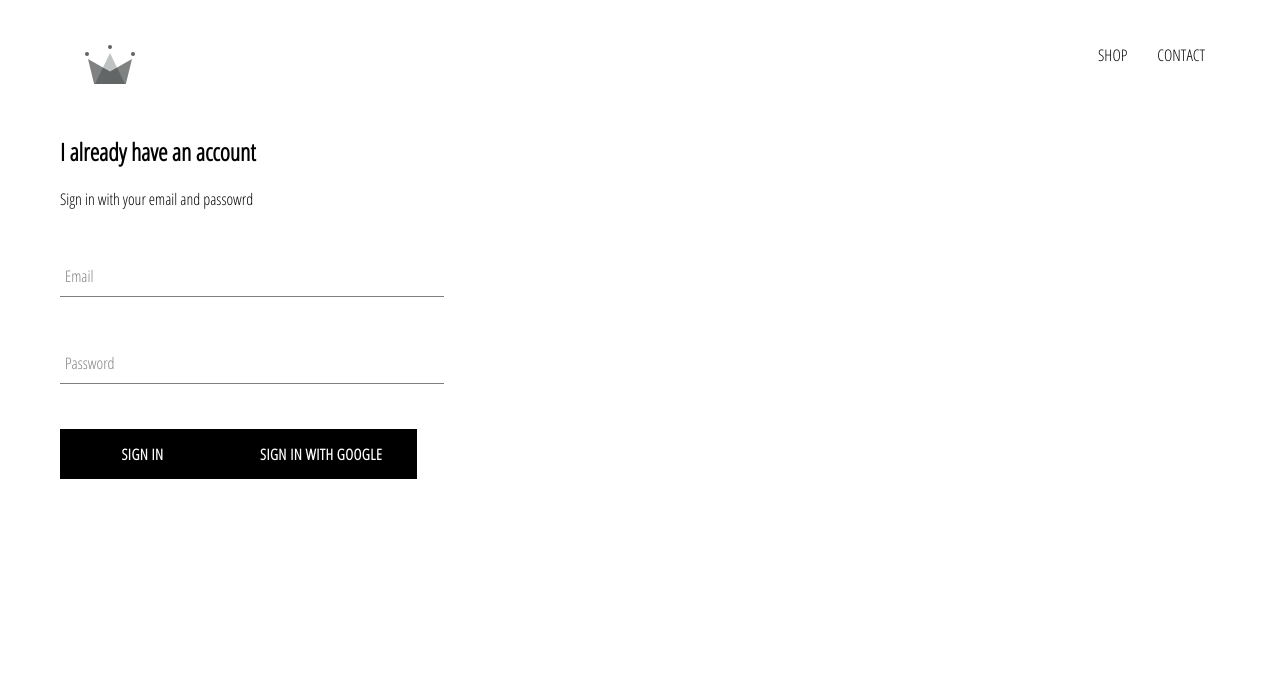
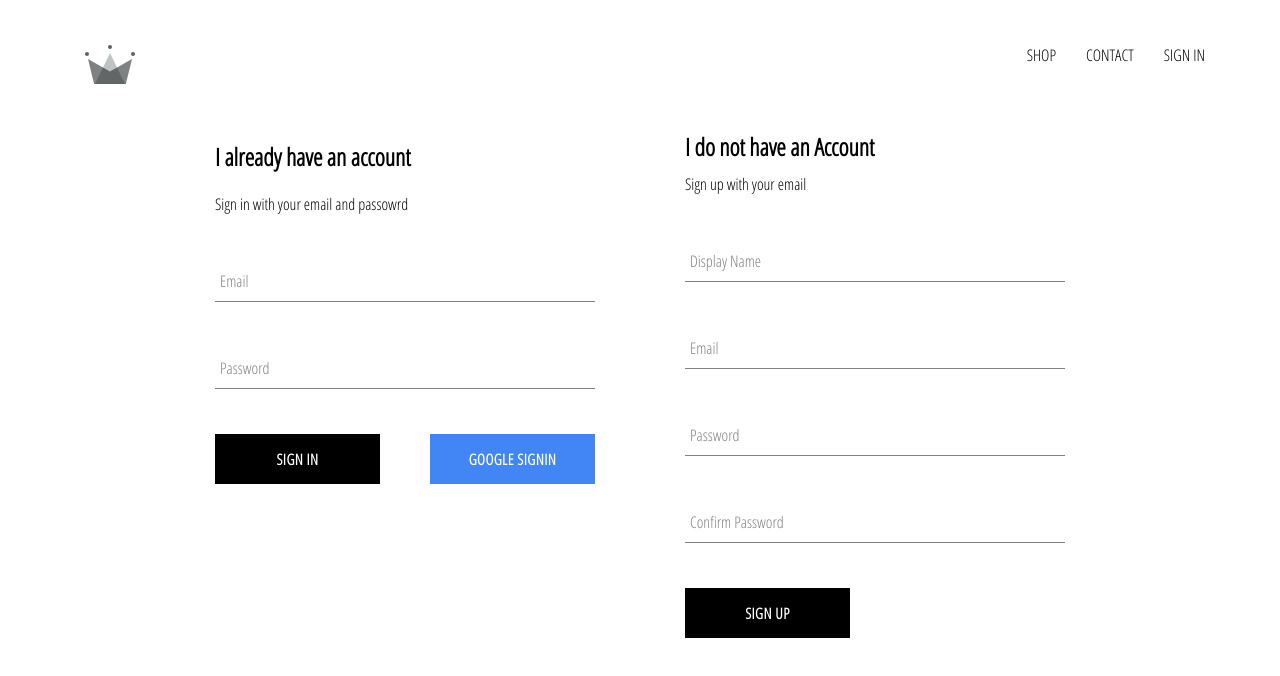
Before and after one commit to agrawalsrijan/Ecommerce-React, a React (Create React App) app: page /signin in a window 1280 px wide. Shown: the top 676 px of the page. Built offline with nearby package versions, Linux system fonts and the light colour scheme; no server answers.

Commit message:
adding Signup component and implementing signup using email and password.

```diff
--- a/src/App.js
+++ b/src/App.js
@@ -6,14 +6,54 @@
 import SignInAndSignUpPage from "./pages/sign-in-and-sign-up/sign-in-and-sign-up.component"
 import Header from "./components/header/header.component"
 
+import { auth, createUserProfileDocument } from "./firebase/firebase.utils"
 
 
-function App() {
+
+class App extends React.Component {
+  constructor(){
+    super()
+    this.state = {
+      currentUser: null
+    }
+  }
+
+  unsubscribeFromAuth = null;
+
+  componentDidMount() {
+    this.unsubscribeFromAuth = auth.onAuthStateChanged(async userAuth => {
+
+      if(userAuth){
+        const userRef = await createUserProfileDocument(userAuth)
+
+        userRef.onSnapshot(snapShot => {
+          this.setState({
+            currentUser: {
+              id: snapShot.id,
+              ...snapShot.data()
+            }
+          })
+          console.log(snapShot.data());
+        })
+      }
+      this.setState({currentUser: userAuth})
+
+    })
+  }
+
+  componentWillUnmount() {
+    this.unsubscribeFromAuth()
+  }
+
+
+
+  render(){
+    const { currentUser } = this.state
     return (
       <div>
-      <Header/>
+        <Header currentUser={currentUser} />
         <Switch>
-        <Route exact path="/" component={HomePage}/>
+          <Route exact path="/" component={HomePage} />
           <Route path="/shop" component={ShopPage} />
           <Route path="/signin" component={SignInAndSignUpPage} />
         </Switch>
@@ -22,4 +62,6 @@
     );
   }
 
+}
+
 export default App;
--- a/src/components/custom-button/custom-button.component.jsx
+++ b/src/components/custom-button/custom-button.component.jsx
@@ -2,9 +2,12 @@
 
 import "./custom-button.styles.scss"
 
-const CustomButton = ({ children, ...otherProps }) => {
+const CustomButton = ({ children, isGoogleSignIn, ...otherProps }) => {
     return (
-        <button className="custom-button" {...otherProps}>
+        <button
+            className={`${isGoogleSignIn ? 'google-sign-in' : ''} custom-button`}
+            {...otherProps}
+        >
             {children}
         </button>
     )
--- a/src/components/custom-button/custom-button.styles.scss
+++ b/src/components/custom-button/custom-button.styles.scss
@@ -19,4 +19,15 @@
     color: black;
     border: 1px solid black;
   }
+
+  &.google-sign-in{
+    background-color: #4285f4;
+    color: white;
+
+    &:hover{
+      background-color: #357ae8;
+      border: none;
+
+    }
+  }
 }
--- a/src/components/header/header.component.jsx
+++ b/src/components/header/header.component.jsx
@@ -1,11 +1,13 @@
 import React from "react"
 import { Link } from "react-router-dom"
+
+import { auth } from "../../firebase/firebase.utils"
 
 import { ReactComponent as Logo } from "../../assets/crown.svg"
 
 import "./header.styles.scss"
 
-const Header = () => {
+const Header = ({ currentUser }) => {
     return (
         <div className="header">
             <Link className="logo-container" to="/">
@@ -21,13 +23,12 @@
                     CONTACT
                 </Link>
 
-                {/* <Link className="option" to="/shop">
-                    SHOP
-                </Link>
+                {
+                    currentUser
+                        ? <div className="option" onClick={() => auth.signOut()}>SIGN OUT</div>
+                        : <Link className="option" to="/signin">SIGN IN</Link>
+                }
 
-                <Link className="option" to="/shop">
-                    SHOP
-                </Link> */}
             </div>
         </div>
     )
--- a/src/components/header/header.styles.scss
+++ b/src/components/header/header.styles.scss
@@ -20,6 +20,7 @@
 
     .option {
       padding: 10px 15px;
+      cursor: pointer;
     }
   }
 }
--- a/src/components/sign-in/sign-in.component.jsx
+++ b/src/components/sign-in/sign-in.component.jsx
@@ -54,12 +54,16 @@
                         required
                     />
 
+                    <div className="buttons">
+                        <CustomButton type="submit"> Sign In </CustomButton>
 
-                    <CustomButton type="submit"> Sign In </CustomButton>
-                    <CustomButton onClick={signInWithGoogle}>
-                        {" "}
-                        Sign In with Google{' '}
-                    </CustomButton>
+                        <CustomButton onClick={signInWithGoogle} isGoogleSignIn>
+                            {" "}
+                            Google SignIn{' '}
+                        </CustomButton>
+
+                    </div>
+
                 </form>
 
             </div>
--- a/src/components/sign-in/sign-in.styles.scss
+++ b/src/components/sign-in/sign-in.styles.scss
@@ -1,9 +1,14 @@
 .sign-in{
-    width: 30vw;
+    width: 380px;
     display: flex;
     flex-direction: column;
 
     .title{
         margin: 10px 0;
     }
+
+    .buttons{
+        display: flex;
+        justify-content: space-between;
+    }
 }
--- /dev/null
+++ b/src/components/sign-up/sign-up.component.jsx
@@ -0,0 +1,102 @@
+import React from "react"
+
+import FormInput from "../form-input/form-input.component"
+import CustomButton from "../custom-button/custom-button.component"
+
+import {auth, createUserProfileDocument} from "../../firebase/firebase.utils"
+
+import "./sign-up.styles.scss"
+
+class SignUp extends React.Component{
+    constructor(){
+        super()
+        this.state = {
+            displayName: '',
+            email: '',
+            password: '',
+            confirmPassword: ''
+        }
+    }
+
+    handleChange = event => {
+        const { name, value } = event.target
+        this.setState({ [name]: value })
+    }
+
+    handleSubmit = async event => {
+        event.preventDefault()
+        const { displayName, password, confirmPassword, email } = this.state
+
+        if(password !== confirmPassword) {
+            alert('passwords dont match');
+            return
+        }
+
+        try{
+            const { user } = await auth.createUserWithEmailAndPassword(email, password);
+            await createUserProfileDocument(user, { displayName })
+            this.setState({
+                displayName: '',
+                email: '',
+                password: '',
+                confirmPassword: ''
+            })
+        } catch (error) {
+            console.error(error);
+        }
+    }
+    render(){
+        const {displayName, password, confirmPassword, email} = this.state
+        return (
+            <div className="sign-up">
+                <h2 className="title">I do not have an Account</h2>
+                <span>Sign up with your email</span>
+                <form className='sign-up-form' onSubmit={this.handleSubmit}>
+                    <FormInput
+                        type="text"
+                        name="displayName"
+                        value={displayName}
+                        onChange={this.handleChange}
+                        label="Display Name"
+                        required
+                    />
+
+                    <FormInput
+                        type="email"
+                        name="email"
+                        value={email}
+                        onChange={this.handleChange}
+                        label="Email"
+                        required
+                    />
+
+                    <FormInput
+                        type="password"
+                        name="password"
+                        value={password}
+                        onChange={this.handleChange}
+                        label="Password"
+                        required
+                    />
+
+                    <FormInput
+                        type="password"
+                        name="confirmPassword"
+                        value={confirmPassword}
+                        onChange={this.handleChange}
+                        label="Confirm Password"
+                        required
+                    />
+
+                    <CustomButton type="submit" >
+                        SIGN UP
+                    </CustomButton>
+
+                </form>
+            </div>
+        )
+    }
+
+}
+
+export default SignUp
--- /dev/null
+++ b/src/components/sign-up/sign-up.styles.scss
@@ -0,0 +1,9 @@
+.sign-up{
+    display: flex;
+    flex-direction: column;
+    width: 380px;
+
+    .title{
+        margin: 10px 0;
+    }
+}
--- a/src/firebase/firebase.utils.js
+++ b/src/firebase/firebase.utils.js
@@ -10,6 +10,30 @@
     storageBucket: "crown-db-srijan.appspot.com",
     messagingSenderId: "1049812363436",
     appId: "1:1049812363436:web:8d957cdebd6a30aff19709"
+};
+
+export const createUserProfileDocument = async (userAuth, additionalData) => {
+    if(!userAuth) return;
+    const userRef = firestore.doc(`users/${userAuth.uid}`)
+
+    const snapshot = await userRef.get()
+    console.log(snapshot);
+    if(!snapshot.exists) {
+        const { displayName, email } = userAuth;
+        const createdAt = new Date()
+
+        try{
+            await userRef.set({
+                displayName,
+                email,
+                createdAt,
+                ...additionalData
+            })
+        }catch (error) {
+            console.log("error creating user", error.message);
+        }
+    }
+    return userRef
 }
 
 firebase.initializeApp(config);
--- a/src/pages/sign-in-and-sign-up/sign-in-and-sign-up.component.jsx
+++ b/src/pages/sign-in-and-sign-up/sign-in-and-sign-up.component.jsx
@@ -1,13 +1,15 @@
 import React from "react"
 
 import SignIn from "../../components/sign-in/sign-in.component"
+import SignUp from "../../components/sign-up/sign-up.component"
 
 import "./sign-in-and-sign-up.styles.scss"
 
 const SignInAndSignUpPage = () => {
     return (
-        <div>
+        <div className="sign-in-and-sign-up">
             <SignIn/>
+            <SignUp/>
         </div>
     )
 }
--- a/src/pages/sign-in-and-sign-up/sign-in-and-sign-up.styles.scss
+++ b/src/pages/sign-in-and-sign-up/sign-in-and-sign-up.styles.scss
@@ -0,0 +1,6 @@
+.sign-in-and-sign-up{
+    width: 850px;
+    display: flex;
+    justify-content: space-between;
+    margin: 30px auto;
+}
```
Lines whose indentation alone changed are shown as unchanged.
